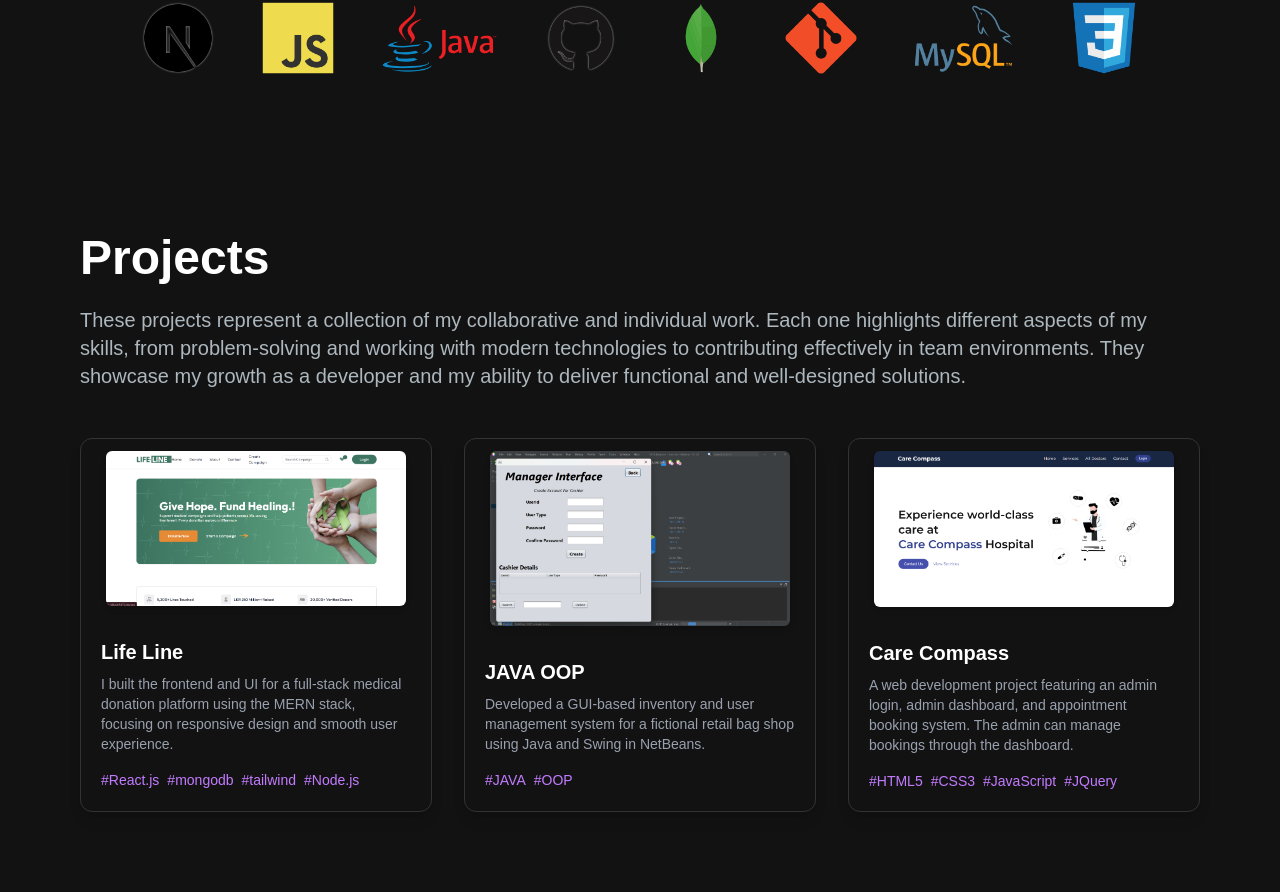
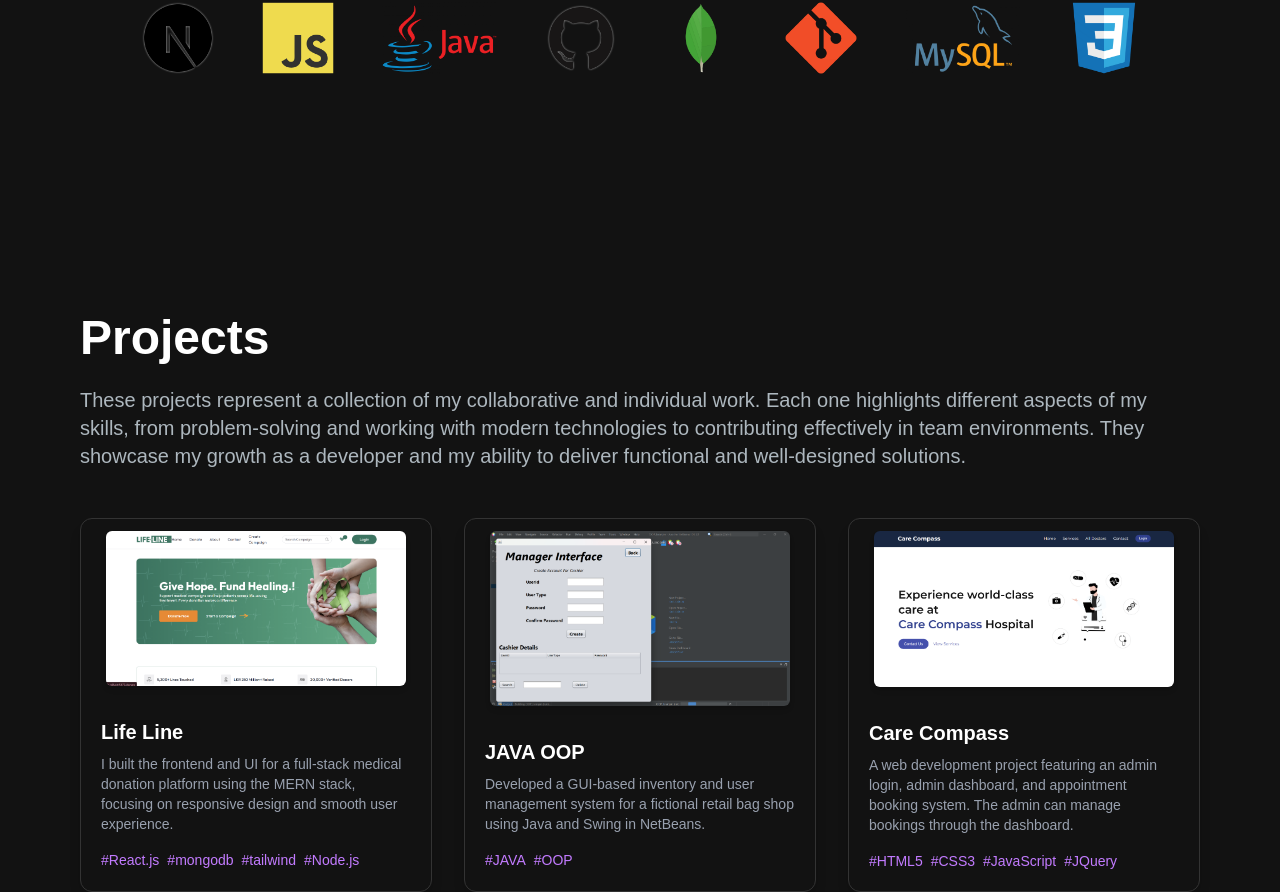
Before and after one commit to IsranjanSathiyaseelan/MyPortfolio, a Next.js app in the folder portfolio/: page / in a window 1280 px wide. Shown: the part 1334-2226 px from the top of the page. Built offline with nearby package versions, Linux system fonts and the light colour scheme.

Commit message:
Update Projects.jsx

```diff
--- a/portfolio/app/components/Projects.jsx
+++ b/portfolio/app/components/Projects.jsx
@@ -28,7 +28,7 @@ const projects = [
 
 const Projects = () => {
   return (
-    <section className="py-20 px-4 sm:px-6 lg:px-8 text-white" id="projects">
+    <section className="py-40 px-4 sm:px-6 lg:px-8 text-white" id="projects">
       <div className="max-w-6xl mx-auto text-left mb-12">
         <h2 className="text-5xl font-extrabold mb-6">Projects</h2>
         <p className="text-[#ADB7BE] text-base sm:text-lg mb-6 lg:text-xl">
```
